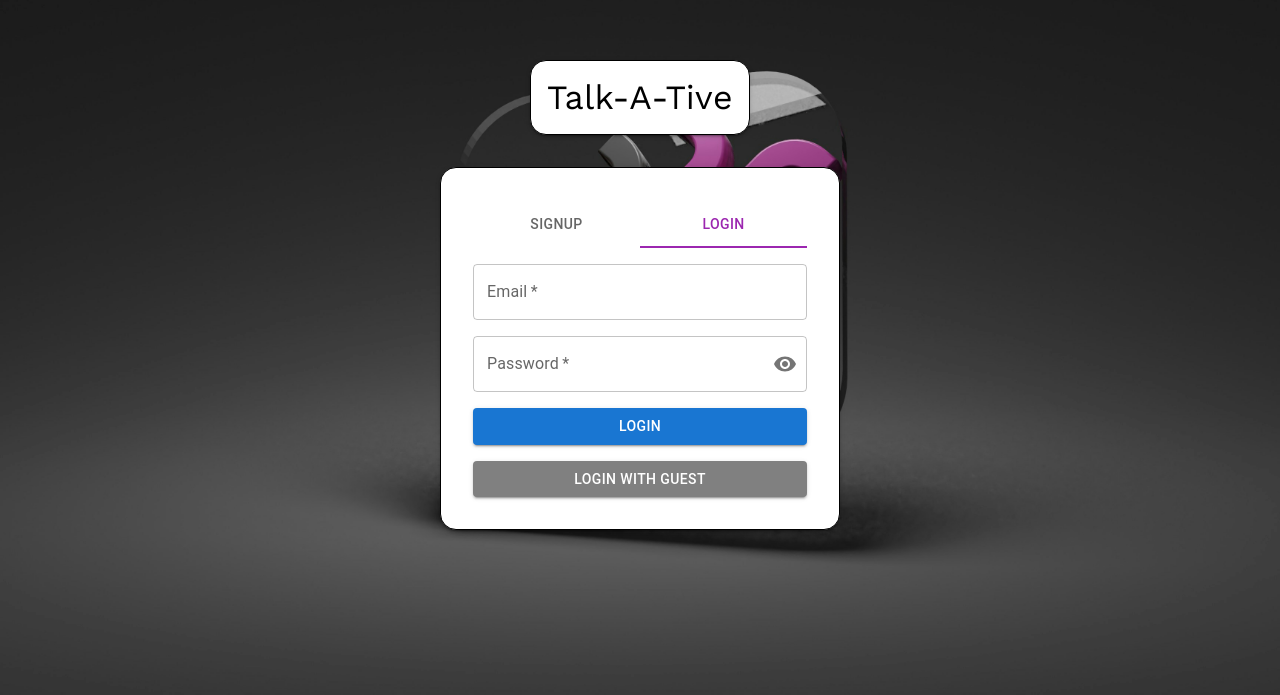
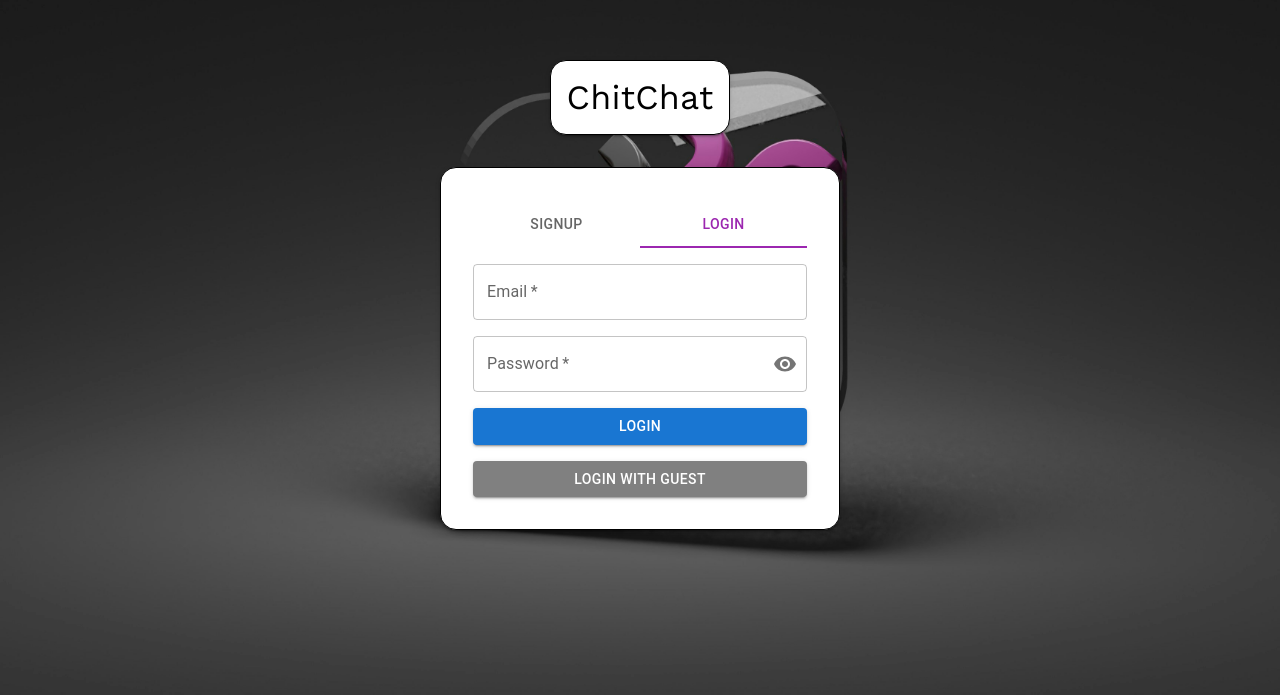
Before and after one commit to ItsOnlyMe01/ChitChat, a React (Vite) app in the folder frontend/: page / in a window 1280 px wide. Shown: the part 105-800 px from the top of the page. Built offline with nearby package versions, Linux system fonts and the light colour scheme.

Commit message:
added two fixes

```diff
--- a/frontend/src/Pages/HomePage.jsx
+++ b/frontend/src/Pages/HomePage.jsx
@@ -47,7 +47,7 @@ const HomePage = () => {
         }}
       >
         <Typography variant="h4" fontFamily="Work Sans" color="black">
-          Talk-A-Tive
+          ChitChat
         </Typography>
       </Box>
       <Box
--- a/frontend/src/compo/miscellaneous/SlideDrawer.jsx
+++ b/frontend/src/compo/miscellaneous/SlideDrawer.jsx
@@ -158,7 +158,7 @@ const SlideDrawer = () => {
         </Tooltip>
         {!isMobile && (
           <Typography fontSize="2rem" fontFamily="Work Sans, sans-serif">
-            Talk-A-tive
+            ChitChat
           </Typography>
         )}
 
```
